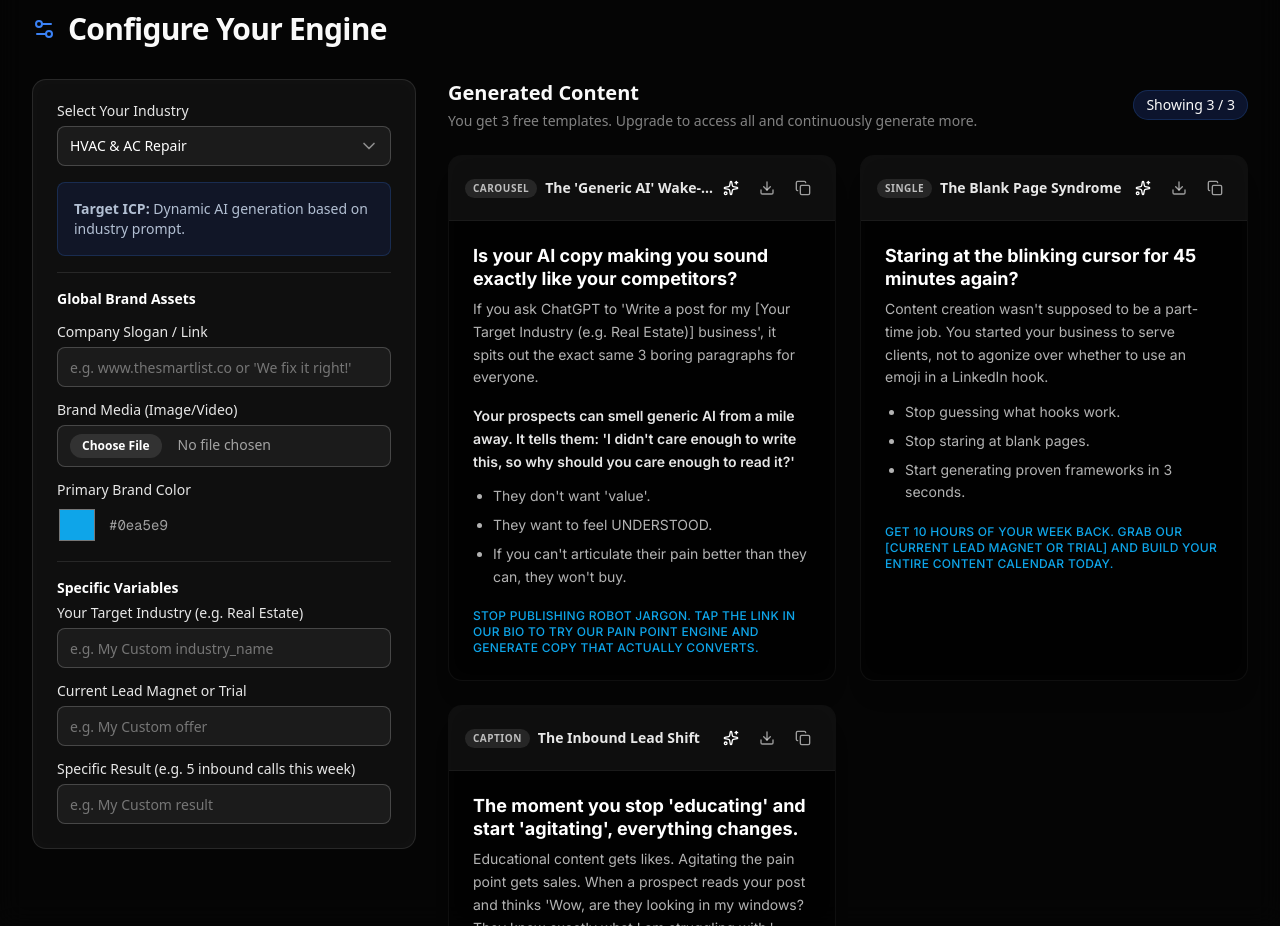
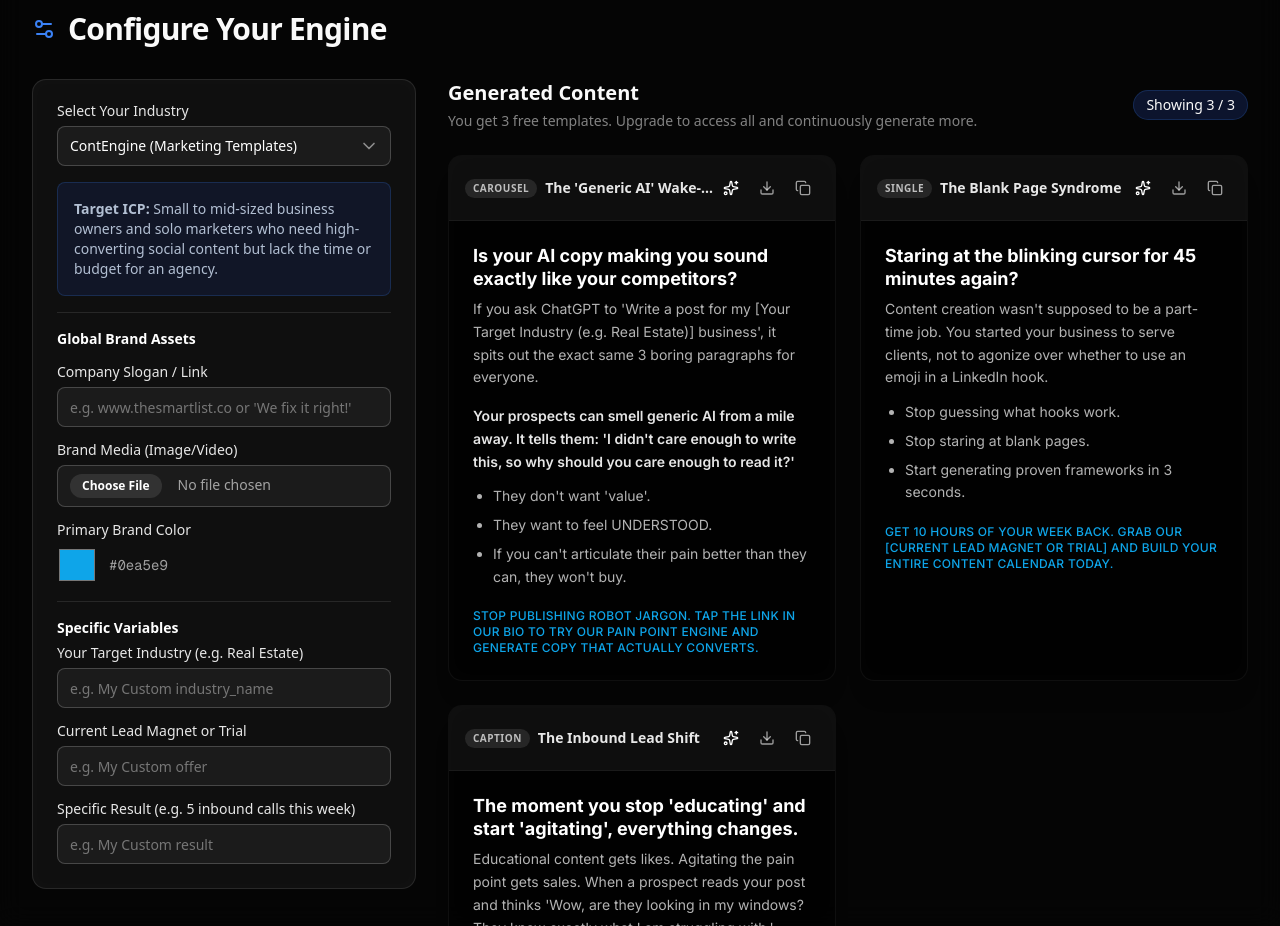
Before and after one commit to bizgte/pain-point-engine, a Next.js app: page / in a window 1280 px wide. Shown: the part 1040-1966 px from the top of the page. Built offline with nearby package versions, Linux system fonts and the light colour scheme.

Commit message:
feat: add ContEngine as default industry

```diff
--- a/src/data/industries.ts
+++ b/src/data/industries.ts
@@ -1,6 +1,45 @@
 import { IndustryPack } from "@/types";
 
 export const industries: IndustryPack[] = [
+    {
+        id: "pain_point_engine",
+        name: "ContEngine (Marketing Templates)",
+        icpSummary: "Small to mid-sized business owners and solo marketers who need high-converting social content but lack the time or budget for an agency.",
+        painPoints: [
+            "Most template libraries are completely generic and don't convert",
+            "Staring at a blank page not knowing what to post",
+            "Wasting hours writing copy that sounds robotic or just like everyone else",
+            "Paying expensive agency retainers just for daily social content"
+        ],
+        desiredOutcomes: [
+            "Ready-to-publish posts that actually sound like your real customers",
+            "A fast system so you always know exactly what to post next",
+            "Increased website conversions and more booked calls",
+            "Professional, on-brand content generated in seconds"
+        ],
+        objections: [
+            "Templates always look generic and spammy",
+            "AI tools just spit out robotic text that my audience ignores",
+            "My specific industry is too nuanced for templates",
+            "I don't have the time to learn and configure a complex new tool"
+        ],
+        proofPoints: [
+            "Converts your specific business context into on-brand copy instantly",
+            "Anchored in proven pain-to-outcome psychological frameworks",
+            "No prompt engineering required—just select your industry and go"
+        ],
+        offers: [
+            "Free Industry-Specific Template Pack",
+            "Custom AI Generation for Your Niche",
+            "Instant Access to Proven Ad Hooks"
+        ],
+        hookAngles: [
+            "Stop using generic Canva templates. Do this instead.",
+            "Why your social posts aren't booking calls (and how to fix it in 2 minutes).",
+            "The exact content framework that local businesses use to generate leads on autopilot."
+        ],
+        exampleKeywords: ["Content templates", "AI copywriting", "Social media templates", "Pain point marketing"]
+    },
     {
         id: "hvac",
         name: "HVAC & AC Repair",
```
